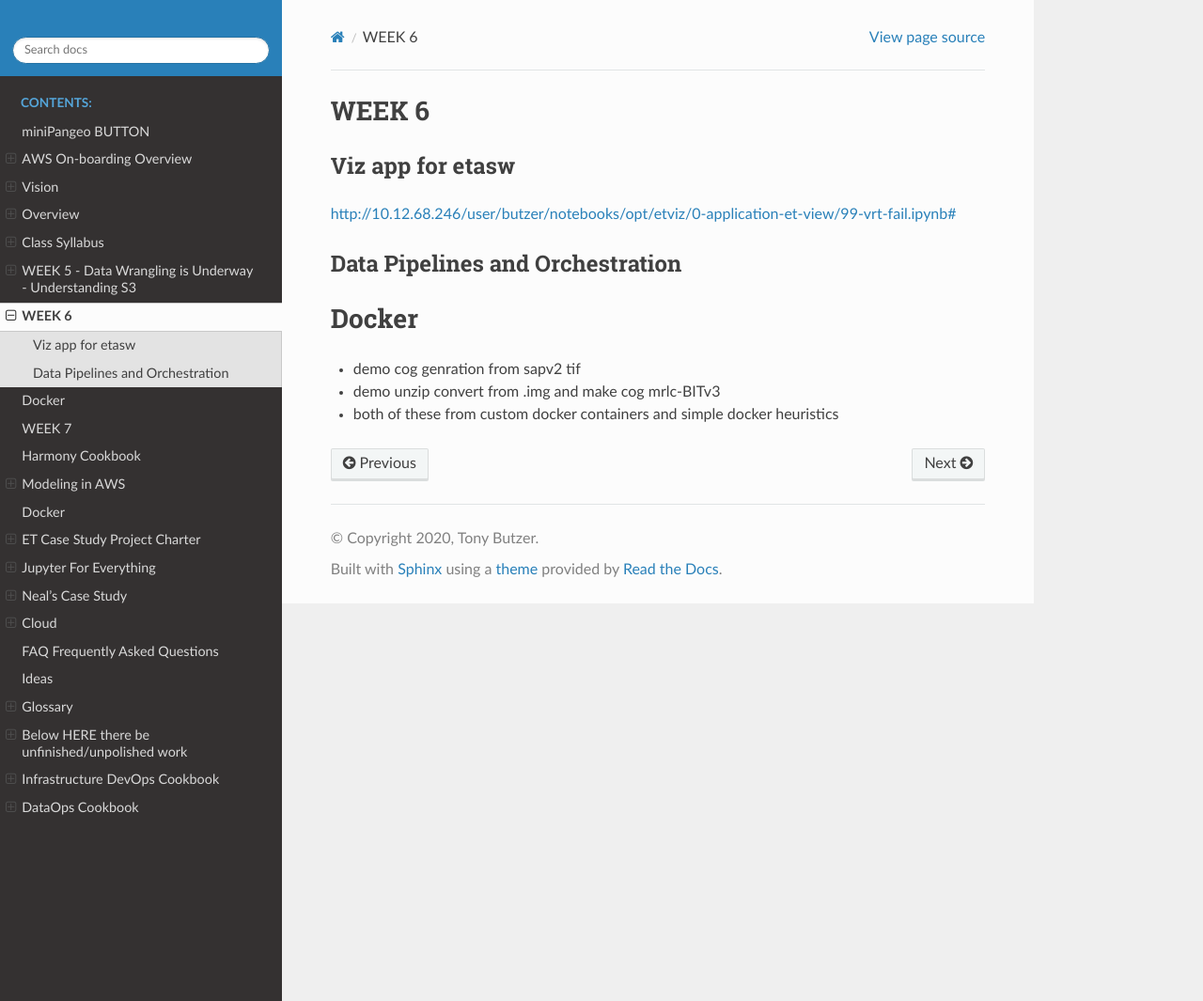
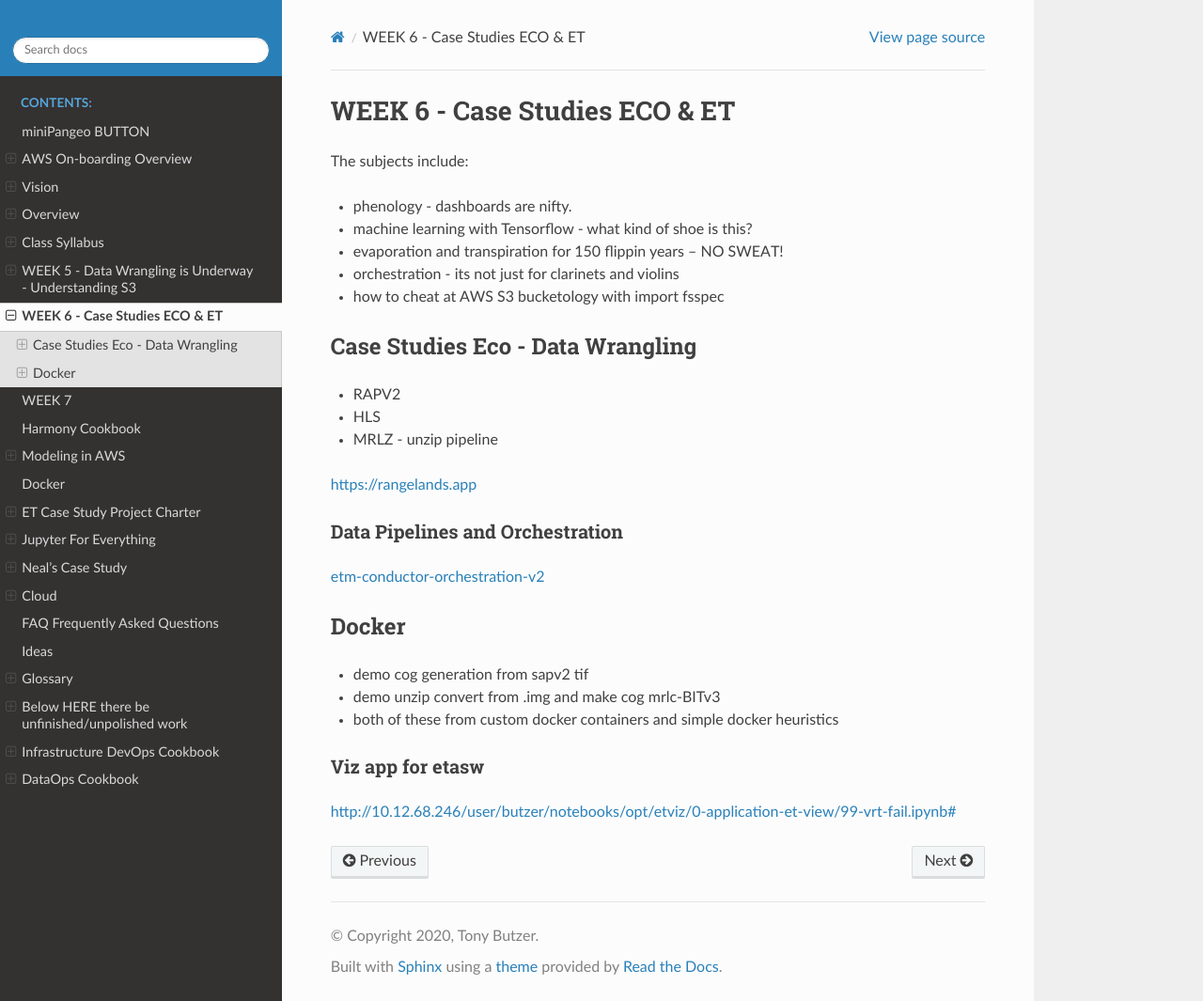
Before and after one commit to tonybutzer/harmony-docs, a Sphinx documentation site: the page built from documentation/source/06week.md, in a window 1280 px wide and 1065 px high. Shown: the whole window at 94% size. Built offline with Sphinx 7.4.7 and the Read the Docs theme 2.0.0, drawn with Linux system fonts in a browser that asks for light colours; pages that are not in the unit, such as notebooks, are missing from menus.

Commit message:
automatic git update from Makefile

```diff
--- a/documentation/source/06week.md
+++ b/documentation/source/06week.md
@@ -1,14 +1,32 @@
 
-## WEEK 6
+# WEEK 6 - Case Studies ECO & ET
 
-### Viz app for etasw
-[http://10.12.68.246/user/butzer/notebooks/opt/etviz/0-application-et-view/99-vrt-fail.ipynb#](http://10.12.68.246/user/butzer/notebooks/opt/etviz/0-application-et-view/99-vrt-fail.ipynb#)
+The subjects include:
+
+- phenology - dashboards are nifty.
+- machine learning with Tensorflow - what kind of shoe is this?
+- evaporation and transpiration for 150 flippin years -- NO SWEAT!
+- orchestration - its not just for clarinets and violins
+- how to cheat at AWS S3 bucketology with import fsspec
+
+## Case Studies Eco - Data Wrangling
+
+- RAPV2
+- HLS
+- MRLZ - unzip pipeline
+
+[https://rangelands.app](https://rangelands.app)
+
 
 ### Data Pipelines and Orchestration
+[etm-conductor-orchestration-v2](https://github.com/tonybutzer/etm/blob/master/02-orchestration-launcher/etm-conductor-orchestration-v2.py)
 
 
 ## Docker
 
-- demo cog genration from sapv2 tif
+- demo cog generation from sapv2 tif
 - demo unzip convert from .img and make cog mrlc-BITv3
 - both of these from custom docker containers and simple docker heuristics
+
+### Viz app for etasw
+[http://10.12.68.246/user/butzer/notebooks/opt/etviz/0-application-et-view/99-vrt-fail.ipynb#](http://10.12.68.246/user/butzer/notebooks/opt/etviz/0-application-et-view/99-vrt-fail.ipynb#)
```
